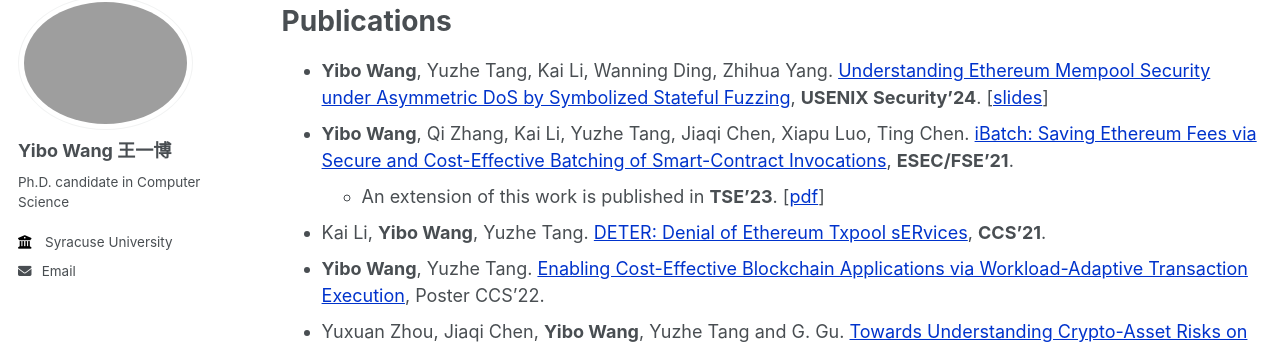
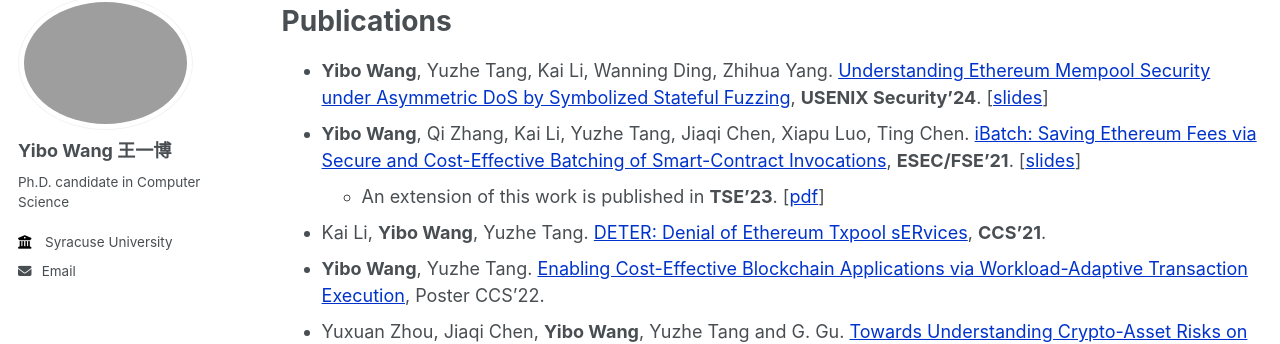
Before and after one commit to wangyibo0308/wangyibo0308.github.io, a Jekyll site: the page built from _pages/about.md, in a window 1280 px wide and 900 px high, scrolled down 366 px. Shown: the part 110-454 px from the top of the window. Built offline with Jekyll 4.4.1, drawn with Linux system fonts in a browser that asks for light colours.

Commit message:
Update about.md

```diff
--- a/_pages/about.md
+++ b/_pages/about.md
@@ -23,7 +23,7 @@ His dissertation research tackles automatic design-flow discovery (USENIX Securi
 Publications
 ======
 - **Yibo Wang**, Yuzhe Tang, Kai Li, Wanning Ding, Zhihua Yang. [Understanding Ethereum Mempool Security under Asymmetric DoS by Symbolized Stateful Fuzzing](https://www.usenix.org/system/files/usenixsecurity24-wang-yibo.pdf), **USENIX Security'24**. [[slides](https://www.usenix.org/system/files/usenixsecurity24_slides-wang-yibo.pdf)]
-- **Yibo Wang**, Qi Zhang, Kai Li, Yuzhe Tang, Jiaqi Chen, Xiapu Luo, Ting Chen. [iBatch: Saving Ethereum Fees via Secure and Cost-Effective Batching of Smart-Contract Invocations](https://tristartom.github.io/docs/fse21-ibatch.pdf), **ESEC/FSE'21**.
+- **Yibo Wang**, Qi Zhang, Kai Li, Yuzhe Tang, Jiaqi Chen, Xiapu Luo, Ting Chen. [iBatch: Saving Ethereum Fees via Secure and Cost-Effective Batching of Smart-Contract Invocations](https://tristartom.github.io/docs/fse21-ibatch.pdf), **ESEC/FSE'21**. [[slides](https://docs.google.com/presentation/d/1BAbKc0El5ccnSwowvgFECqgYMjrKFBS-aQMwgGJBYfo/edit#slide=id.gfb81233821_0_0)]
      - An extension of this work is published in **TSE'23**. [[pdf](https://ieeexplore.ieee.org/abstract/document/10018598)]
 - Kai Li, **Yibo Wang**, Yuzhe Tang. [DETER: Denial of Ethereum Txpool sERvices](https://dl.acm.org/doi/10.1145/3460120.3485369), **CCS'21**.
 - **Yibo Wang**, Yuzhe Tang. [Enabling Cost-Effective Blockchain Applications via Workload-Adaptive Transaction Execution](https://dl.acm.org/doi/pdf/10.1145/3548606.3563505), Poster CCS'22.
```
